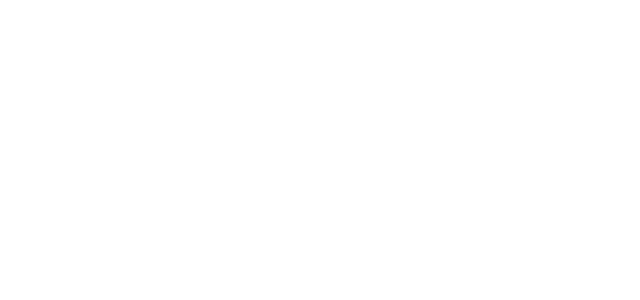
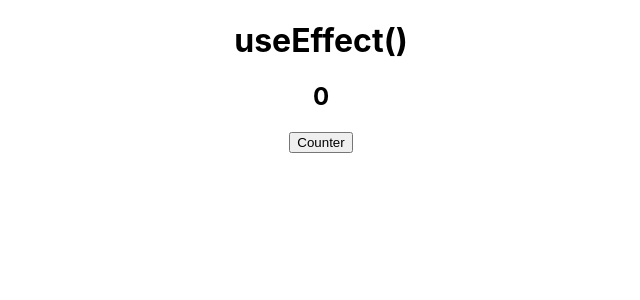
Before and after one commit to imran-mind/ReactJS-Tutorial, a React (Create React App) app: page / in a window 1280 px wide. Shown: the top 300 px of the page, without its empty margins (319-959 px from the left). Built offline with nearby package versions, Linux system fonts and the light colour scheme.

Commit message:
use Effect hook

```diff
--- a/src/App.js
+++ b/src/App.js
@@ -1,9 +1,29 @@
+import { useEffect, useState } from 'react';
 import './App.css';
 
 function App() {
+  const [count, setCount] = useState(0);
+  const [name, setName] = useState('');
+  useEffect(() => {
+    //subs.connect();
+    // doc.addEvent('click');
+    console.log('use effect hook')
+    document.title = `your count is ${count}`
+    return () => {
+      // cleanup block
+      // subs.disconnect();
+      // doc.remveoEventList
+      console.log('UnMount compn')
+    }
+  }, [count, name])
+  // external api call
+  // dom mani
+  // service subs
   return (
     <div className="App">
-
+      <h1>useEffect()</h1>
+      <h2>{count}</h2>
+      <button onClick={() => setCount(c => c + 1)}>Counter</button>
     </div>
   );
 }
```
